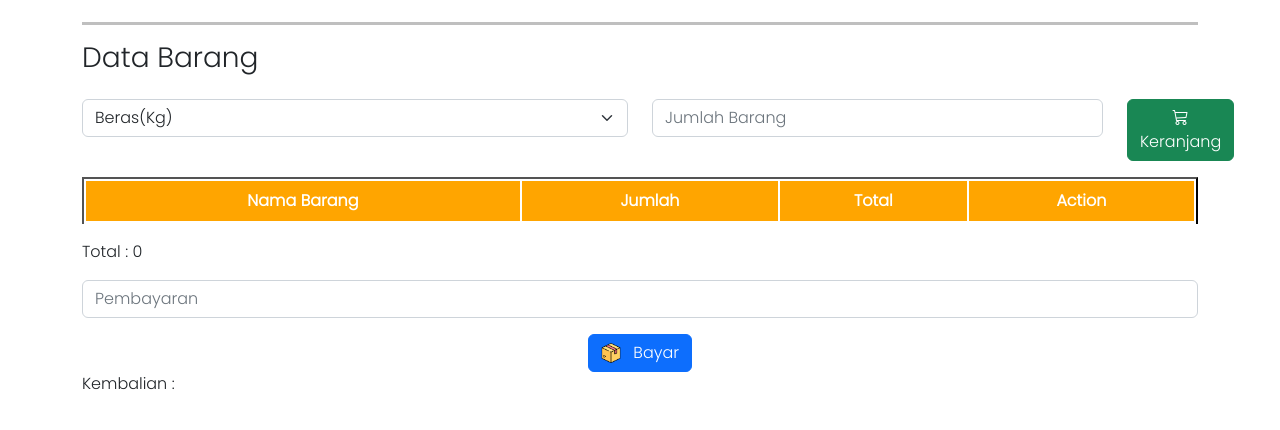
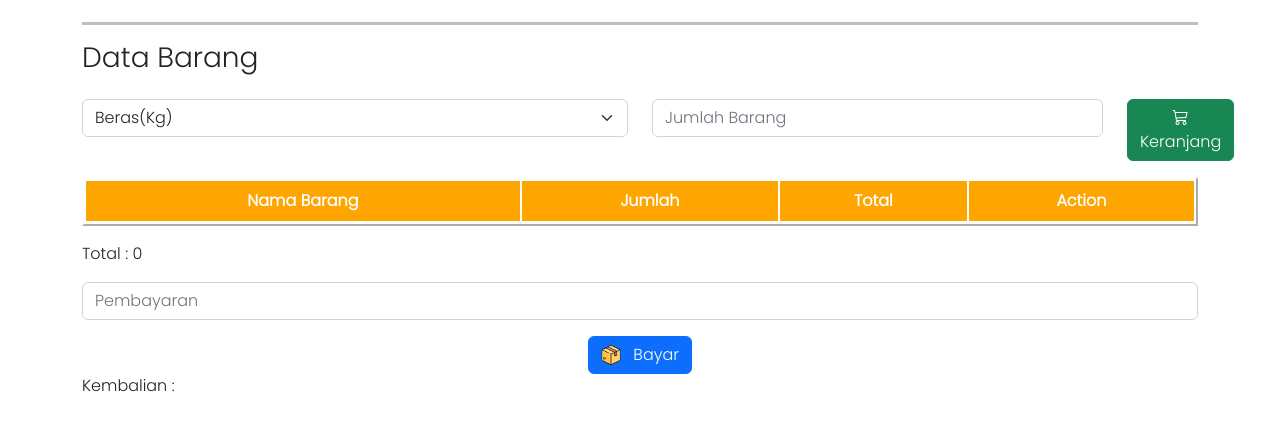
Before and after one commit to Farisarrasid/Farisarrasid, a plain HTML site: page index.html in a window 1280 px wide. Shown: the part 122-552 px from the top of the page. Drawn offline with nearby package versions, Linux system fonts and the light colour scheme.

Commit message:
Update index.html

```diff
--- a/index.html
+++ b/index.html
@@ -67,7 +67,7 @@
             </div>
         </fieldset>
 
-        <table id="table" border="2" class="table" style="border-collapse: separate; border-color: black; border-bottom: 1px;">
+        <table id="table" border="2" class="table" style="border-collapse: separate; background-color: (255,212,133);border-color: white">
         </table>
 
         <p>
```
